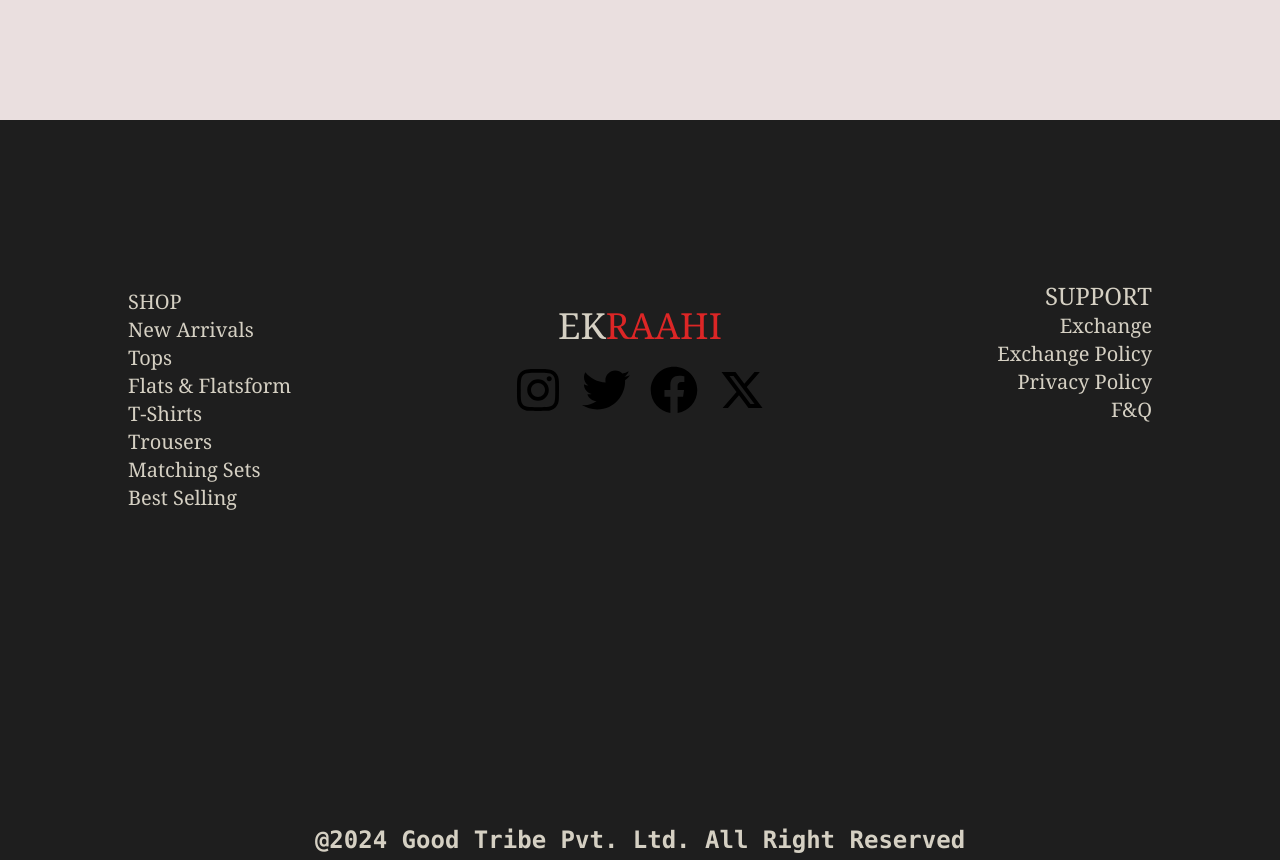
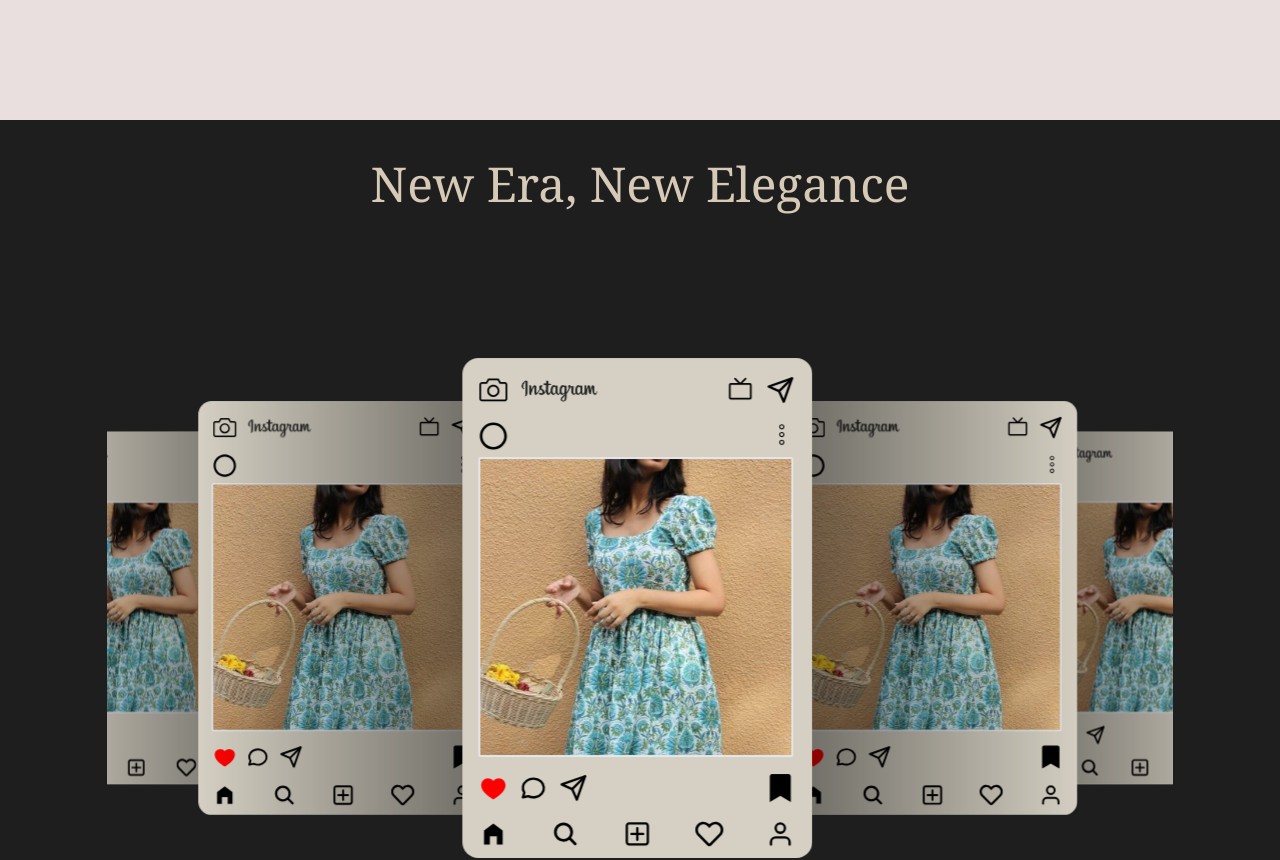
Before and after one commit to ek-raahi/ekraahi, a Next.js app: page / in a window 1280 px wide. Shown: the part 3360-4220 px from the top of the page. Built offline with nearby package versions, Linux system fonts and the light colour scheme.

Commit message:
added 3d carousel

```diff
--- a/src/app/page.tsx
+++ b/src/app/page.tsx
@@ -22,7 +22,7 @@
       <ServicesIcon/>
       <BestSellers/>
       {/* <Recommended/> */}
-      {/* <NewEra/> */}
+      <NewEra/>
     </div>
   )
 }
--- a/src/components/InstagramTemp.tsx
+++ b/src/components/InstagramTemp.tsx
@@ -1,3 +1,5 @@
+"use client"
+
 import React from 'react'
 import { SlCamera } from "react-icons/sl";
 import { PiTelevisionSimple } from "react-icons/pi";
--- a/src/components/NewEra.tsx
+++ b/src/components/NewEra.tsx
@@ -1,12 +1,74 @@
+"use client"
 import React from 'react'
 import InstagramTemp from './InstagramTemp'
-
+import { Swiper, SwiperSlide } from 'swiper/react'
+import { A11y, Navigation, Pagination, Scrollbar, EffectCoverflow } from 'swiper/modules'
+const ImageArray = [
+  {
+    image: "/cat6.jpg",
+    text: "Party Time",
+  },
+  {
+    image: "/cat6.jpg",
+    text: "Day Out",
+  },
+  {
+    image: "/cat6.jpg",
+    text: "Girls Night Out",
+  },
+  {
+    image: "/cat6.jpg",
+    text: "Airport Look",
+  },
+  {
+    image: "/cat6.jpg",
+    text: "Kitchen Look",
+  },
+  {
+    image: "/cat6.jpg",
+    text: "Traditional Look",
+  },
+];
 
 const NewEra = () => {
   return (
-    <div className=' flex h-[87vh] w-[85vw] justify-center items-center bg-black'>
-            <InstagramTemp/>
+    <div className='bg-navbar-acc '>
+
+        <div className="text-5xl font-550 text-text-acc1 font-serif flex justify-center items-center pt-10">
+        <h1>New Era, New Elegance</h1>
+      </div>
+    <div className=' flex w-full h-screen justify-center items-center bg-navbar-acc'>
+      <div className='w-10/12 flex items-center justify-center  bg-navbar-acc'>
+
+              <Swiper
+              effect={'coverflow'}
+              grabCursor={true}
+              centeredSlides={true}
+              coverflowEffect={{
+                rotate: 0,
+                stretch: 0,
+                depth: 100,
+                modifier: 2.5
+              }}
+          slidesPerView={3}
+          loop={true}
+          modules={[Navigation, Pagination, Scrollbar, A11y, EffectCoverflow]}
+          // navigation={true}
+          className=' h-full'
+
+          autoplay={{ delay: 2500, disableOnInteraction: false }}
+          // pagination={{ clickable:true , enabled: true }}
+          >
+          {ImageArray.map((item, index) => (
+            <SwiperSlide className='h-full' key={index}>
+              <InstagramTemp/>
+
+            </SwiperSlide>
+          ))}
+        </Swiper>
+          </div>
     </div>
+          </div>
   )
 }
 
```
